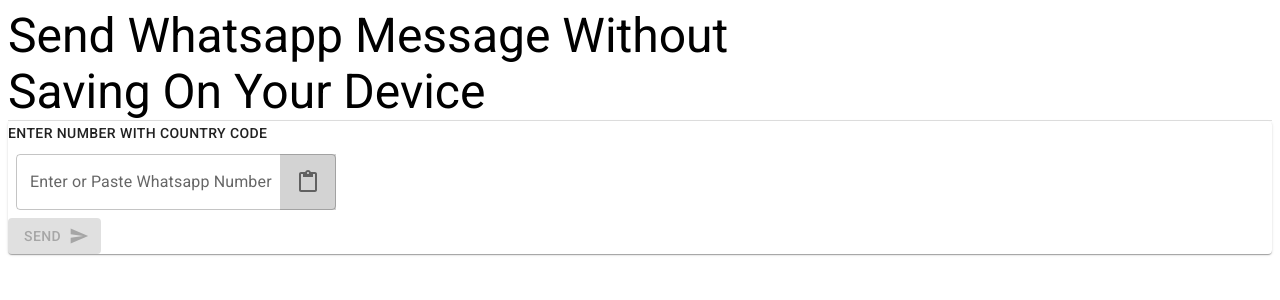
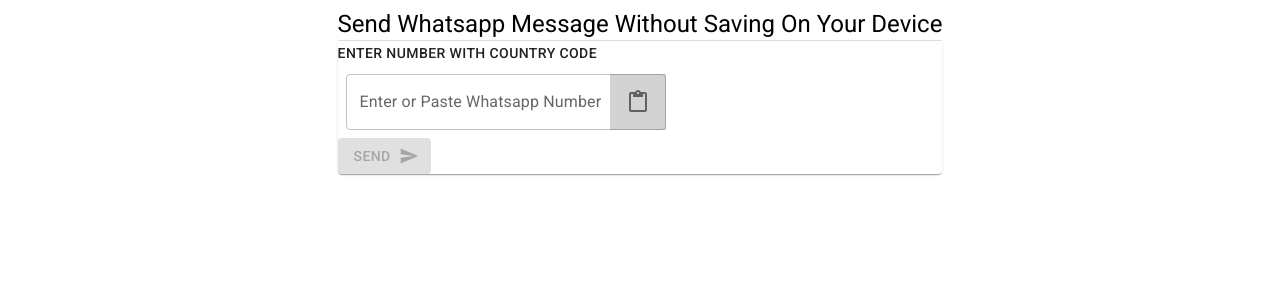
Before and after one commit to ProgrammerShri/Send-Whatsapp-Message, a React (Vite) app: page / in a window 1280 px wide. Shown: the top 300 px of the page. Built offline with nearby package versions, Linux system fonts and the light colour scheme.

Commit message:
style : css code changes

```diff
--- a/src/index.css
+++ b/src/index.css
@@ -1,4 +1,9 @@
-
+body {
+  display: flex;
+  flex-direction: column;
+  align-items: center;
+  justify-content: center;
+}
 
 .css-o9k5xi-MuiInputBase-root-MuiOutlinedInput-root {
   padding-right: 0 !important;
--- a/src/pages/Dashboard.jsx
+++ b/src/pages/Dashboard.jsx
@@ -22,7 +22,7 @@
   return (
     <>
       <AppHeading
-        variant="h3"
+        variant="h5"
         content="Send Whatsapp Message Without Saving On Your Device"
       />
       <Divider />
```
